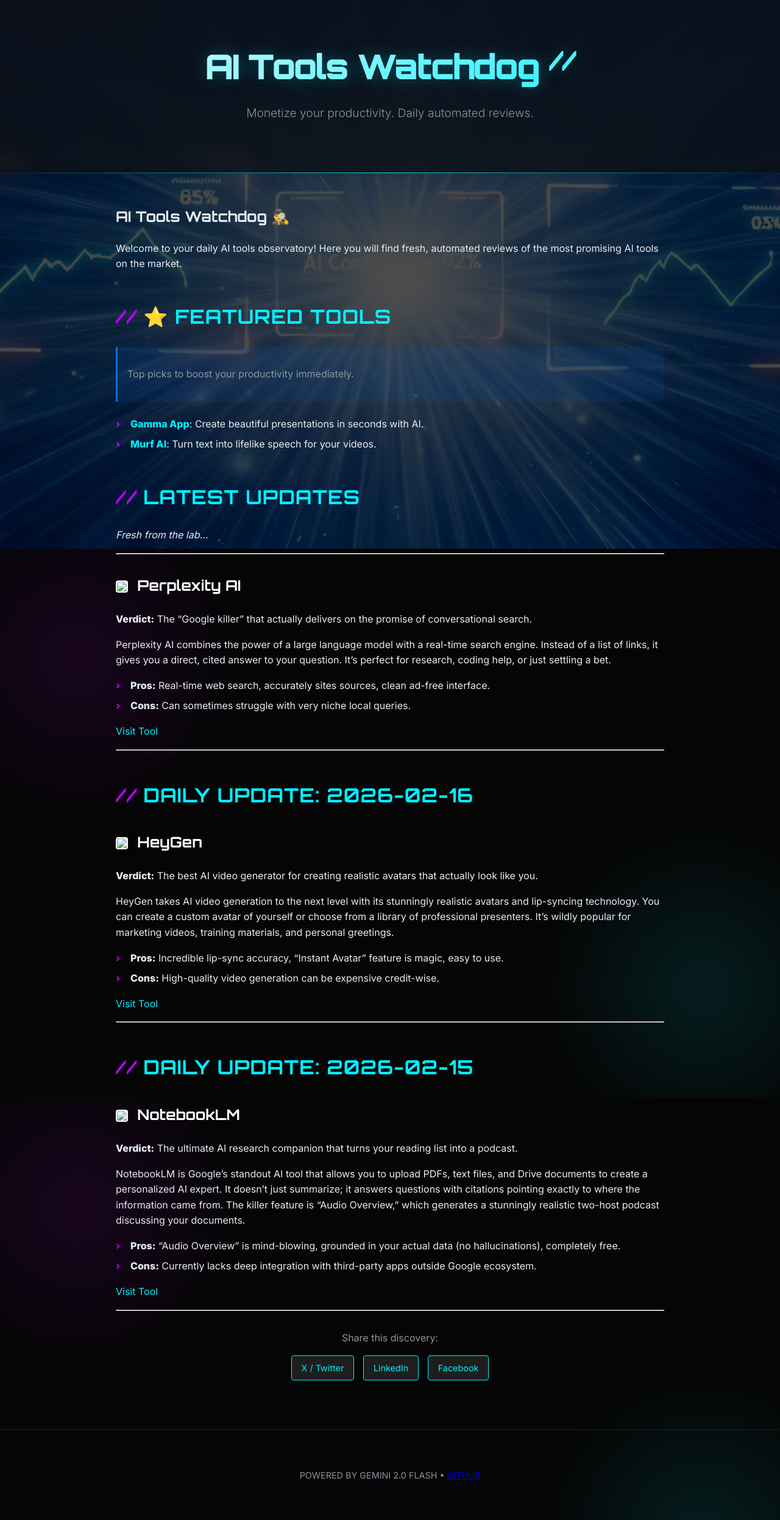
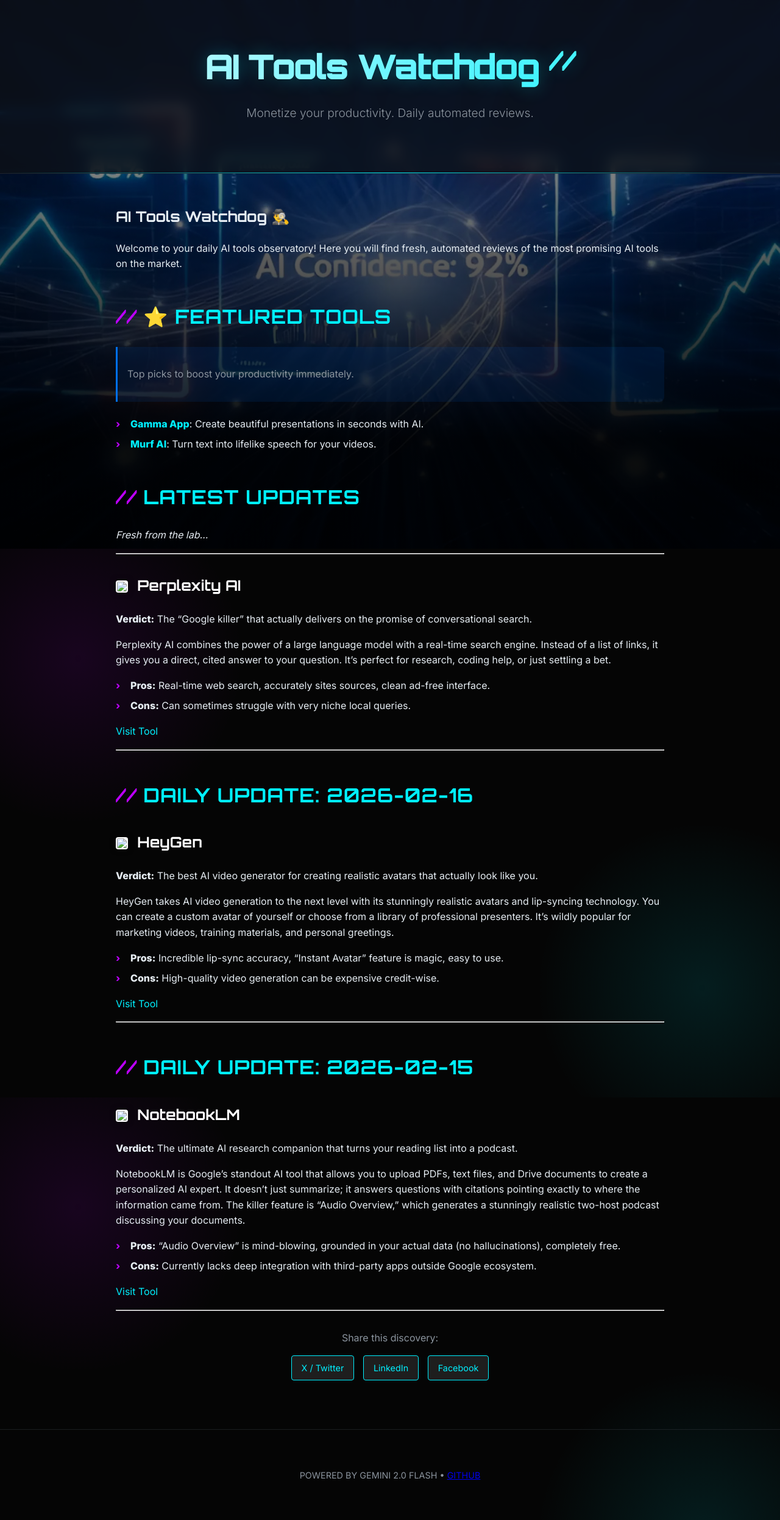
Before and after one commit to virtualsapphirestore/Ai-tools-watchdog, a Jekyll site: the page built from index.md, in a window 1280 px wide. Shown: the whole page at 61% size. Built offline with Jekyll 4.4.1, drawn with Linux system fonts in a browser that asks for light colours.

Commit message:
Refine background animation: slower speed and gradient overlay

```diff
--- a/assets/css/style.css
+++ b/assets/css/style.css
@@ -212,7 +212,7 @@ footer {
     left: 0;
     width: 100%;
     height: 100%;
-    background: rgba(0, 0, 0, 0.7);
-    /* Dark overlay for readability */
+    background: linear-gradient(to bottom, rgba(0, 0, 0, 0.2) 0%, rgba(0, 0, 0, 0.95) 80%);
+    /* Gradient: lighter top, darker bottom */
     z-index: 1;
 }
--- a/assets/js/bg-animation.js
+++ b/assets/js/bg-animation.js
@@ -1,11 +1,11 @@
-document.addEventListener("DOMContentLoaded", function() {
+document.addEventListener("DOMContentLoaded", function () {
     const container = document.getElementById('bg-animation-container');
     if (!container) return;
 
     const frameCount = 60;
     const basePath = 'assets/images/bg-sequence/grok-video-433ac25d-d317-4660-bcd2-f2d148fc3655_';
     const images = [];
-    const fps = 24;
+    const fps = 12; // Reduced speed by half
     const interval = 1000 / fps;
 
     let currentFrame = 0;
@@ -33,7 +33,7 @@ document.addEventListener("DOMContentLoaded", function() {
             // Only update if image is loaded, otherwise skip or wait?
             // Better to display what we have to keep rhythm, or just check complete.
             if (img && img.complete && img.naturalHeight !== 0) {
-                 container.style.backgroundImage = `url("${img.src}")`;
+                container.style.backgroundImage = `url("${img.src}")`;
             }
 
             currentFrame = (currentFrame + 1) % frameCount;
```
